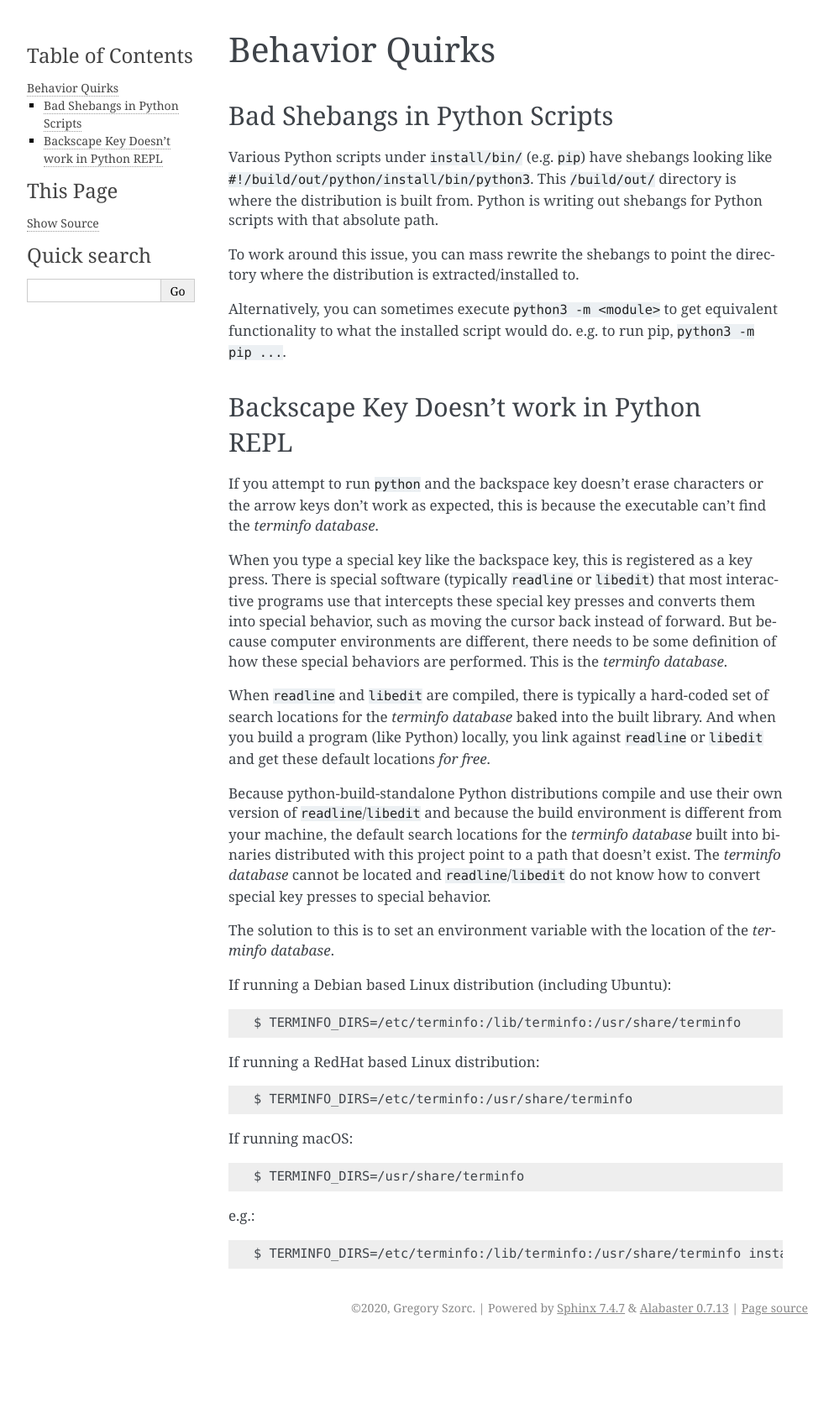
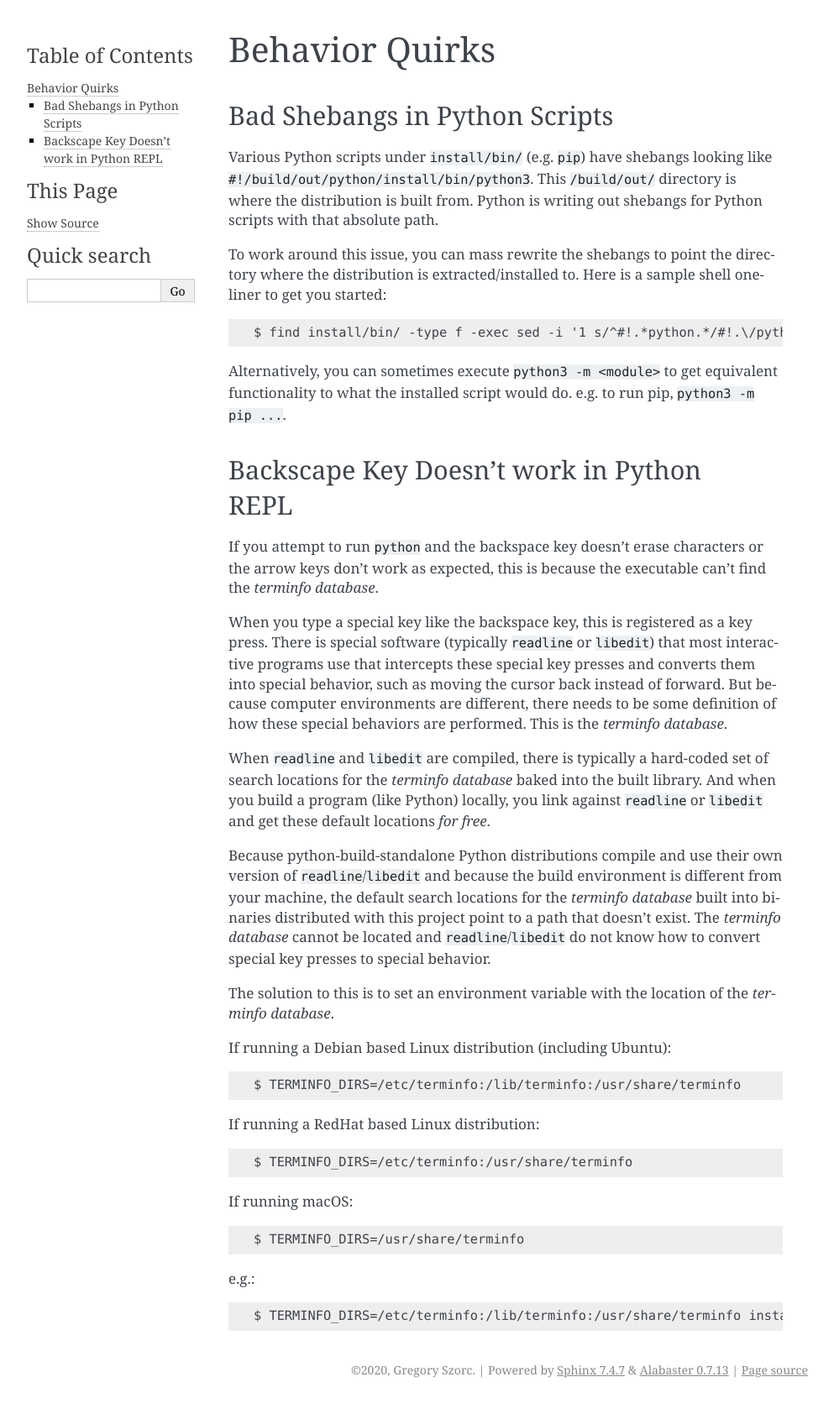
Before and after one commit to indygreg/python-build-standalone, a Sphinx documentation site: the page built from docs/quirks.rst, in a window 1280 px wide. Shown: the whole page at 84% size, without its empty margins (148-1141 px from the left). Built offline with Sphinx 7.4.7, drawn with Linux system fonts in a browser that asks for light colours; before the commit the page ends 1597 px from its top, so only the background shows below that.

Commit message:
docs: add example shell script for rewriting shebangs
As suggested in #32.

And since we have this quirk documented, let's close #32.

```diff
--- a/docs/quirks.rst
+++ b/docs/quirks.rst
@@ -15,7 +15,9 @@ that absolute path.
 
 To work around this issue, you can mass rewrite the shebangs to
 point the directory where the distribution is extracted/installed
-to.
+to. Here is a sample shell one-liner to get you started::
+
+   $ find install/bin/ -type f -exec sed -i '1 s/^#!.*python.*/#!.\/python3/' {} \;
 
 Alternatively, you can sometimes execute ``python3 -m <module>``
 to get equivalent functionality to what the installed script would
```
